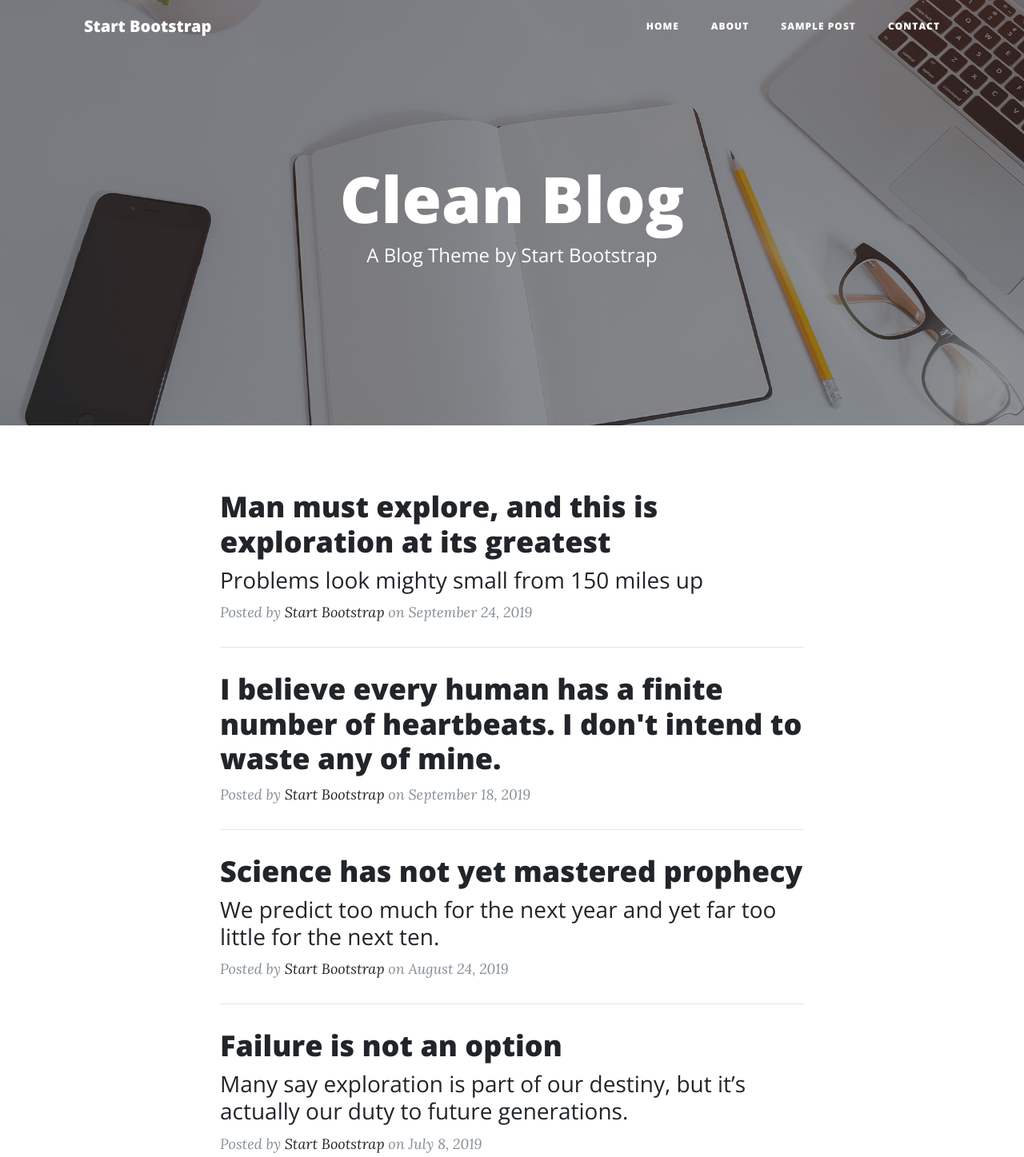
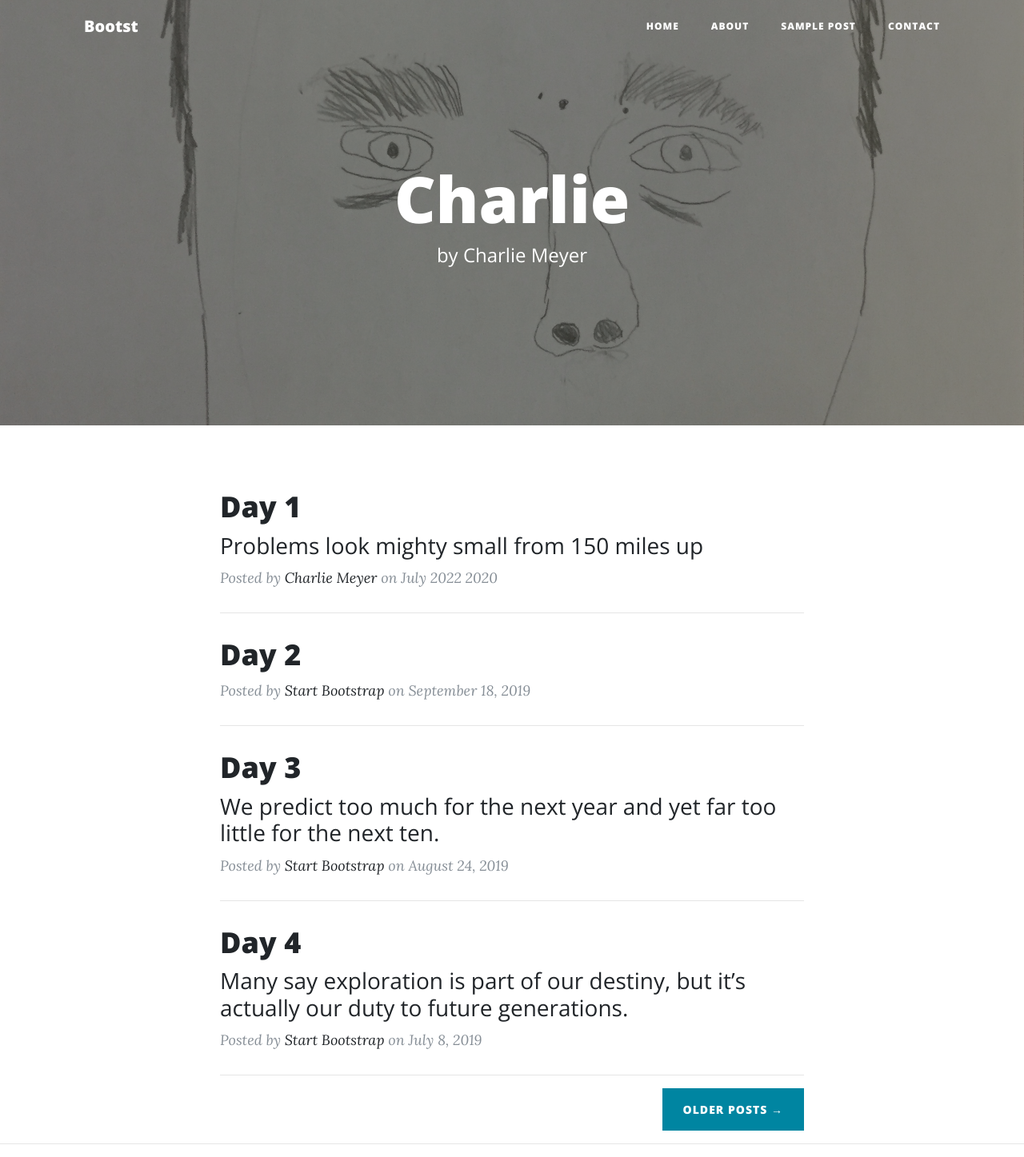
Before and after one commit to charles463/charlies-blog, a website: page index.html in a window 1280 px wide. Shown: the top 1447 px of the page at 80% size. Drawn offline with nearby package versions, Linux system fonts and the light colour scheme.

Commit message:
the stard of my site

```diff
--- a/index.html
+++ b/index.html
@@ -8,7 +8,7 @@
   <meta name="description" content="">
   <meta name="author" content="">
 
-  <title>Clean Blog - Start Bootstrap Theme</title>
+  <title> charlie - Start Bootstrap Theme</title>
 
   <!-- Bootstrap core CSS -->
   <link href="vendor/bootstrap/css/bootstrap.min.css" rel="stylesheet">
@@ -28,7 +28,7 @@
   <!-- Navigation -->
   <nav class="navbar navbar-expand-lg navbar-light fixed-top" id="mainNav">
     <div class="container">
-      <a class="navbar-brand" href="index.html">Start Bootstrap</a>
+      <a class="navbar-brand" href="index.html"> Bootst</a>
       <button class="navbar-toggler navbar-toggler-right" type="button" data-toggle="collapse" data-target="#navbarResponsive" aria-controls="navbarResponsive" aria-expanded="false" aria-label="Toggle navigation">
         Menu
         <i class="fas fa-bars"></i>
@@ -36,7 +36,7 @@
       <div class="collapse navbar-collapse" id="navbarResponsive">
         <ul class="navbar-nav ml-auto">
           <li class="nav-item">
-            <a class="nav-link" href="index.html">Home</a>
+            <a class="nav-link" href="index.html">home</a>
           </li>
           <li class="nav-item">
             <a class="nav-link" href="about.html">About</a>
@@ -53,14 +53,14 @@
   </nav>
 
   <!-- Page Header -->
-  <header class="masthead" style="background-image: url('img/home-bg.jpg')">
+  <header class="masthead" style="background-image: url('img/IMG_0187.jpg')">
     <div class="overlay"></div>
     <div class="container">
       <div class="row">
         <div class="col-lg-8 col-md-10 mx-auto">
           <div class="site-heading">
-            <h1>Clean Blog</h1>
-            <span class="subheading">A Blog Theme by Start Bootstrap</span>
+            <h1>Charlie</h1>
+            <span class="subheading">by Charlie Meyer</span>
           </div>
         </div>
       </div>
@@ -74,21 +74,21 @@
         <div class="post-preview">
           <a href="post.html">
             <h2 class="post-title">
-              Man must explore, and this is exploration at its greatest
+              Day 1
             </h2>
             <h3 class="post-subtitle">
               Problems look mighty small from 150 miles up
             </h3>
           </a>
           <p class="post-meta">Posted by
-            <a href="#">Start Bootstrap</a>
-            on September 24, 2019</p>
+            <a href="#">Charlie Meyer</a>
+            on July 2022 2020</p>
         </div>
         <hr>
         <div class="post-preview">
           <a href="post.html">
             <h2 class="post-title">
-              I believe every human has a finite number of heartbeats. I don't intend to waste any of mine.
+              Day 2
             </h2>
           </a>
           <p class="post-meta">Posted by
@@ -99,7 +99,7 @@
         <div class="post-preview">
           <a href="post.html">
             <h2 class="post-title">
-              Science has not yet mastered prophecy
+              Day 3
             </h2>
             <h3 class="post-subtitle">
               We predict too much for the next year and yet far too little for the next ten.
@@ -113,7 +113,7 @@
         <div class="post-preview">
           <a href="post.html">
             <h2 class="post-title">
-              Failure is not an option
+              Day 4
             </h2>
             <h3 class="post-subtitle">
               Many say exploration is part of our destiny, but it’s actually our duty to future generations.
@@ -165,7 +165,7 @@
               </a>
             </li>
           </ul>
-          <p class="copyright text-muted">Copyright &copy; Your Website 2020</p>
+          <p class="copyright text-muted"> &copy; Your Website 2020</p>
         </div>
       </div>
     </div>
```
Also changed, not shown: img/IMG_0187.jpg (added).
